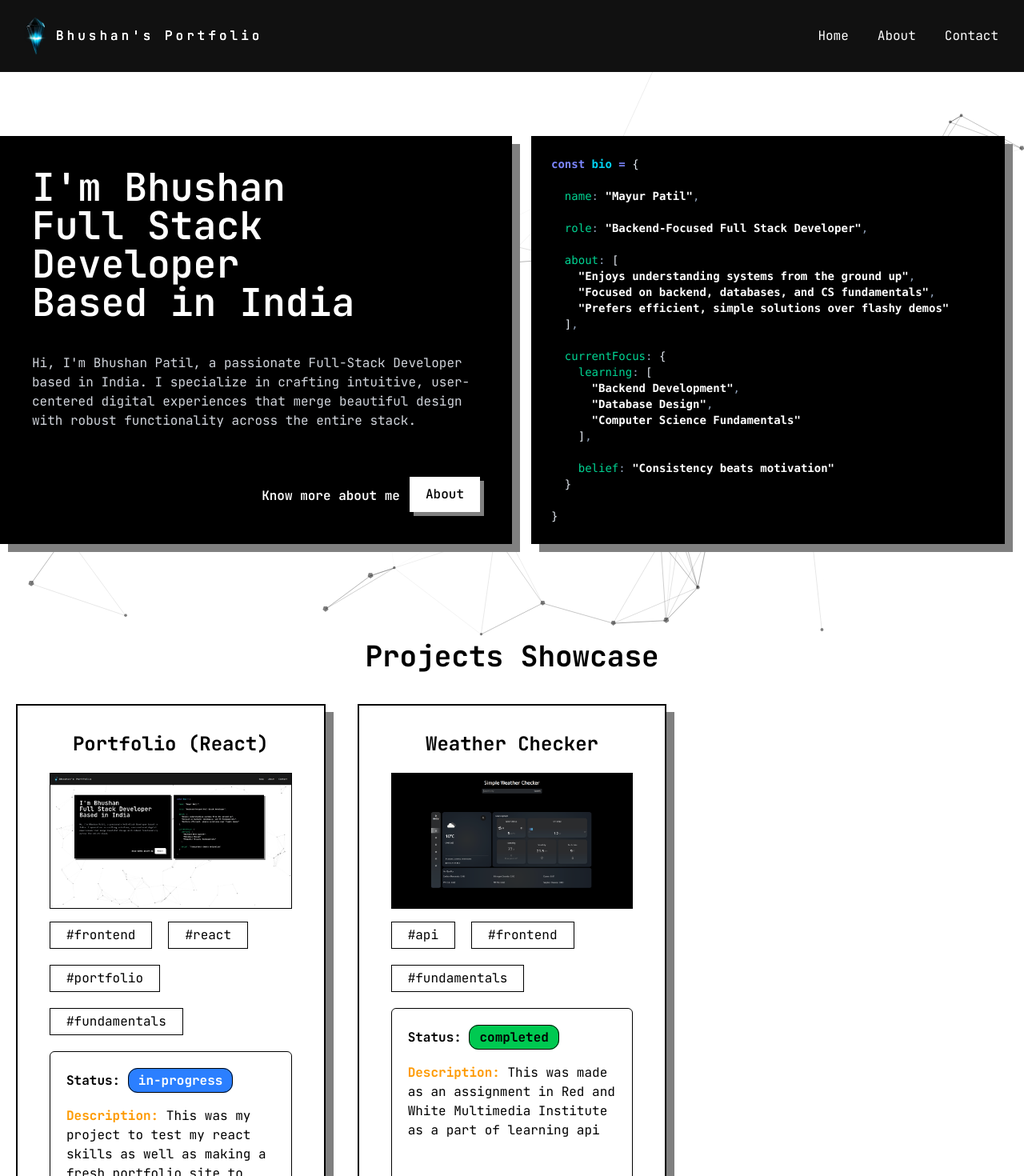
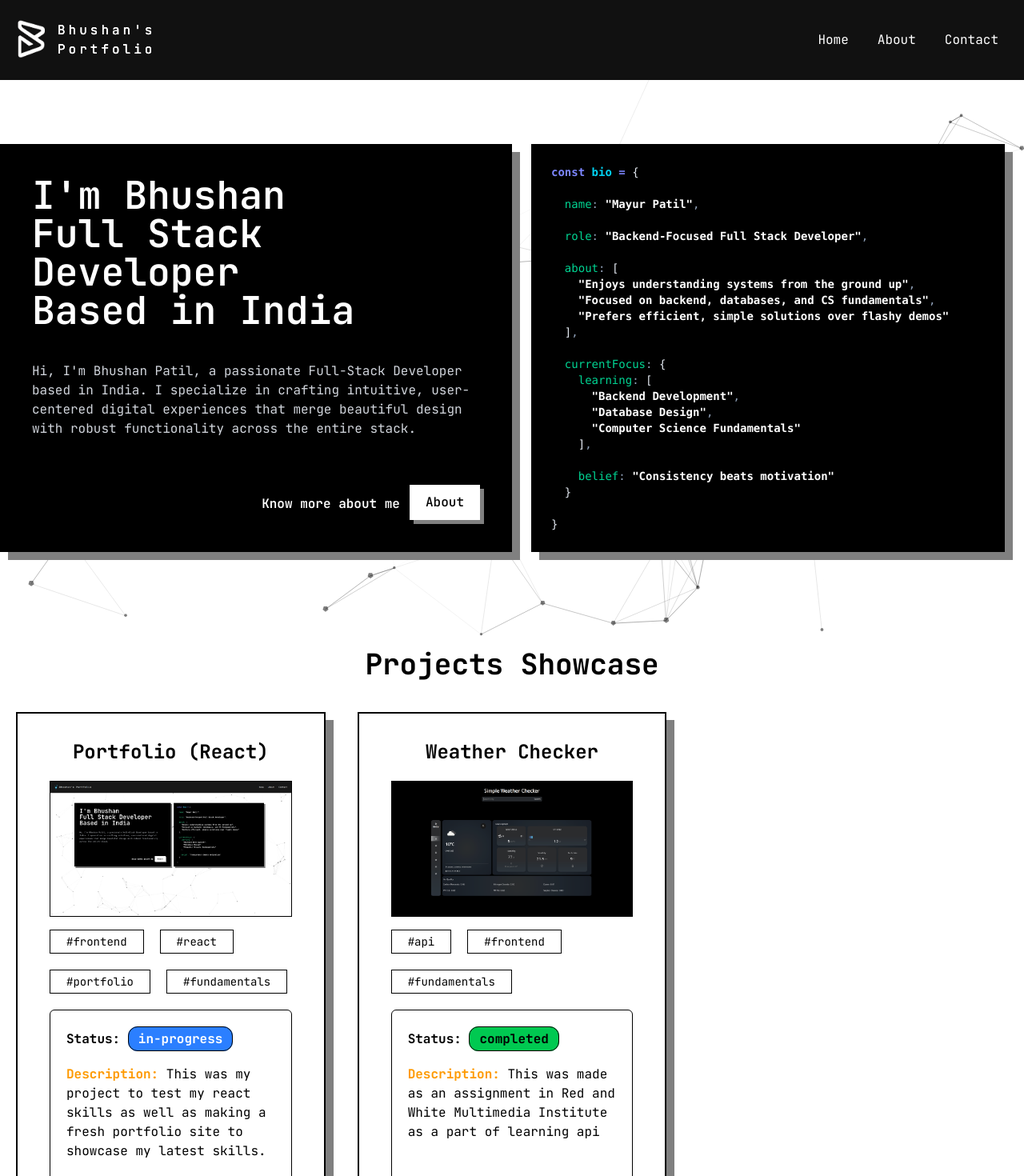
Before and after one commit to bhushanpatil288/PortfolioReact, a React (Vite) app: page / in a window 1280 px wide. Shown: the top 1470 px of the page at 80% size. Built offline with nearby package versions, Linux system fonts and the light colour scheme.

Commit message:
[add] - logo

```diff
--- a/src/components/header/Navbar.jsx
+++ b/src/components/header/Navbar.jsx
@@ -1,15 +1,17 @@
 import "../../assets/css/header/navbar.css"
 import { navLinks } from "../../constants/constants"
-import kryptonite from "/images/black-kryptonite.png";
+import logo from "/images/logo-white.png"
 
 const Navbar = () => {
   return (
     <nav className="navbar px-5 py-5 flex align-center justify-between">
       {/* logo */}
-      <div className="flex justify-center items-center">
-        <img src={kryptonite} width="50px" />
-        <p className="glitch">Bhushan's Portfolio</p>
+      <a href="#">
+      <div className="flex justify-center items-center gap-3">
+        <img src={logo} width="40px" />
+        <p className="glitch">Bhushan's <br /> Portfolio</p>
       </div>
+      </a>
 
       {/* nav items */}
       <ul className="flex gap-3">
--- a/src/components/main/ProjectSection/ProjectSections.jsx
+++ b/src/components/main/ProjectSection/ProjectSections.jsx
@@ -26,7 +26,7 @@ function ProjectSections() {
                       </div>
 
                       {/* tags */}
-                      <ul className="flex gap-5 mt-4 flex-wrap">
+                      <ul className="flex gap-5 mt-4 flex-wrap text-sm">
                         {project.tags.map((tag, idx) => {
                           return (
                             <li key={idx} className="project-tag">
```
Also changed, not shown: public/images/black-kryptonite.png (deleted), public/images/logo-white.png (added).
